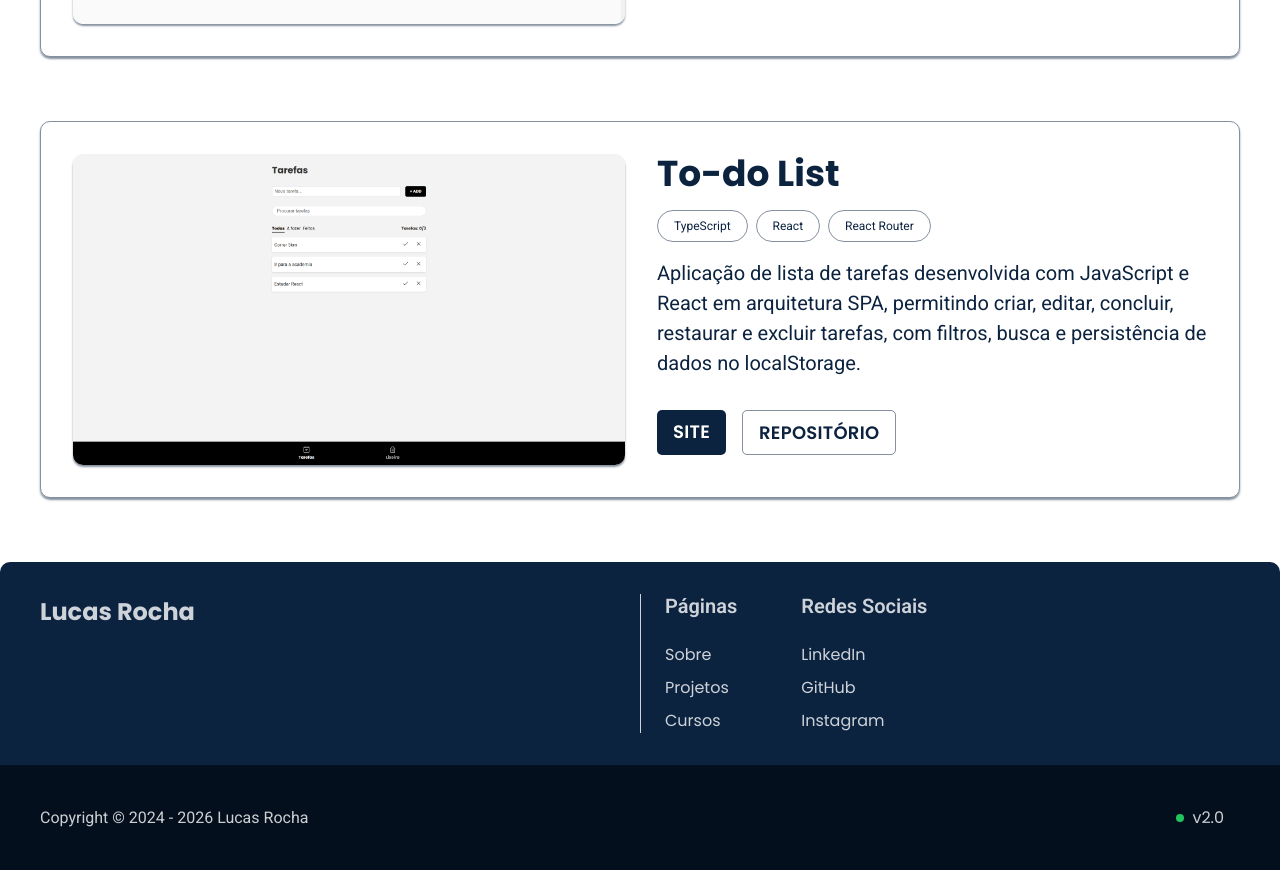
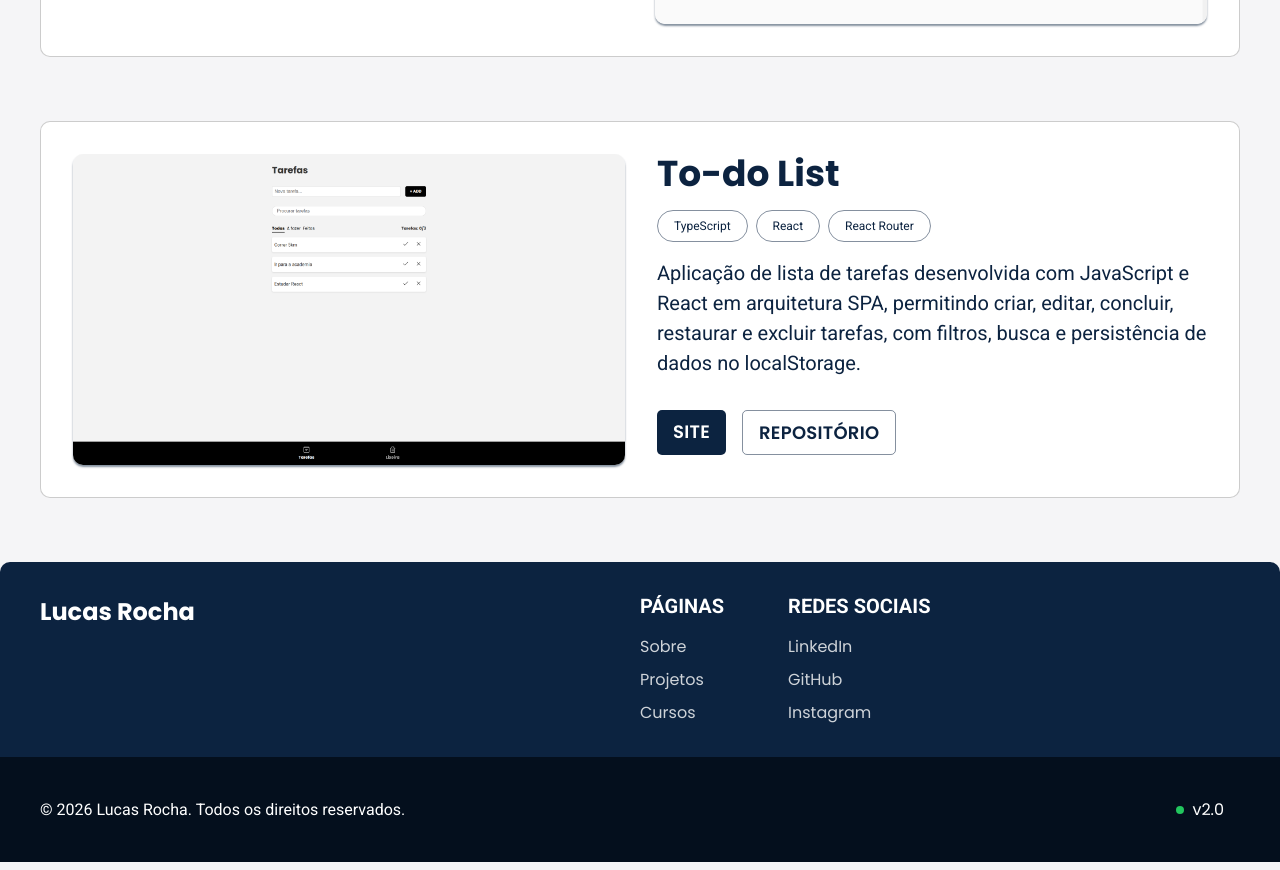
Before and after one commit to lucasrochabz/portfolio, a React (Vite) app: page / in a window 1280 px wide. Shown: the part 1520-2390 px from the top of the page. Built offline with nearby package versions, Linux system fonts and the light colour scheme.

Commit message:
mudando estilo do card dos projetos

```diff
--- a/src/components/Footer/Footer.jsx
+++ b/src/components/Footer/Footer.jsx
@@ -33,26 +33,37 @@ const Footer = () => {
           </Link>
 
           <nav className={styles.links}>
+            <div>
+              <Heading as="h3" className={styles.tilte}>
+                Páginas
+              </Heading>
               <ul className={styles.list}>
-              <li className={styles.top}>Páginas</li>
-
                 {navigationLinks.map((link) => (
                   <li key={link.label}>
                     <Link to={link.path}>{link.label}</Link>
                   </li>
                 ))}
               </ul>
+            </div>
 
+            <div>
+              <Heading as="h3" className={styles.tilte}>
+                Redes Sociais
+              </Heading>
               <ul className={styles.list}>
-              <li className={styles.top}>Redes Sociais</li>
                 {profile.socials.map((social) => (
                   <li key={social.text}>
-                  <a href={social.url} target="_blank">
+                    <a
+                      href={social.url}
+                      target="_blank"
+                      rel="noopener noreferrer"
+                    >
                       {social.text}
                     </a>
                   </li>
                 ))}
               </ul>
+            </div>
           </nav>
         </div>
       </header>
--- a/src/components/Footer/Footer.module.css
+++ b/src/components/Footer/Footer.module.css
@@ -1,5 +1,5 @@
 .footer {
-  color: var(--white-80-color);
+  color: var(--white-color);
 }
 
 .header {
@@ -21,13 +21,7 @@
   display: flex;
   flex-wrap: wrap;
   align-items: start;
-  border-left: 1px solid;
   gap: var(--space-xl);
-  padding-left: 1.5rem;
-}
-
-.links a:hover {
-  color: var(--secondary-color);
 }
 
 .list {
@@ -37,10 +31,19 @@
   gap: var(--space-sm);
 }
 
-.top {
+.tilte {
   font-size: var(--font-size-base);
-  font-weight: 600;
+  text-transform: uppercase;
   margin-bottom: var(--space-md);
+}
+
+.list a {
+  opacity: 0.8;
+  transition: 0.3s;
+}
+
+.list a:hover {
+  opacity: 1;
 }
 
 .section {
@@ -53,6 +56,7 @@
   display: flex;
   justify-content: space-between;
   align-items: center;
+  text-align: center;
   margin: 0 auto;
 }
 
--- a/src/components/Heading/Heading.module.css
+++ b/src/components/Heading/Heading.module.css
@@ -4,11 +4,27 @@
 }
 
 .logo {
+  position: relative;
   color: var(--white-color);
   font-size: 2rem;
   line-height: 1.1;
 }
 
-.logo:hover {
-  opacity: 0.9;
+.logo::after {
+  content: '';
+  position: absolute;
+  display: block;
+  background-color: var(--secondary-color);
+  width: 125px;
+  height: 2px;
+  left: 0;
+  border-radius: 100px;
+
+  transform: scale(0);
+  transform-origin: left;
+  transition: transform 0.3s ease;
 }
+
+.logo:hover::after {
+  transform: scale(1);
+}
--- a/src/components/ProjectCard/ProjectCard.jsx
+++ b/src/components/ProjectCard/ProjectCard.jsx
@@ -8,13 +8,13 @@ const images = import.meta.glob('/src/assets/projects/*', {
   eager: true,
 });
 
-const ProjectCard = ({ project }) => {
+const ProjectCard = ({ project, reverse }) => {
   const imageModule = images[`/src/assets/projects/${project.image}`];
   const imagePath = imageModule?.default;
 
   return (
-    <article className={styles.card}>
-      <figure>
+    <article className={`${styles.card} ${reverse ? styles.reverse : ''}`}>
+      <figure className={styles.figure}>
         <img src={imagePath} alt={project.name} />
       </figure>
 
@@ -42,6 +42,7 @@ const ProjectCard = ({ project }) => {
 };
 
 ProjectCard.propTypes = {
+  reverse: PropTypes.bool,
   project: PropTypes.shape({
     image: PropTypes.string.isRequired,
     name: PropTypes.string.isRequired,
--- a/src/components/ProjectCard/ProjectCard.module.css
+++ b/src/components/ProjectCard/ProjectCard.module.css
@@ -1,27 +1,26 @@
 .card {
   display: grid;
   grid-template-columns: 552px auto;
+  background-color: #fff;
+  border: 1px solid rgba(0, 0, 0, 0.2);
+  border-radius: 10px;
+  transition: 0.3s;
   gap: var(--space-lg);
-  border: 1px solid var(--deep-navy-50-color);
-  border-radius: 10px;
-  box-shadow: 0px 2px 2px var(--deep-navy-50-color);
-  transition: 0.3s;
   padding: var(--space-lg);
 
   grid-template-areas: "figure content";
 }
 
-.card:nth-child(even) {
-  grid-template-areas: "content figure";
-  grid-template-columns: auto 552px;
+.card:hover {
+  transform: scale(1.01);
 }
 
-.card:hover {
-  border-color: var(--primary-color);
+.reverse {
+  grid-template-columns: auto 552px;
+  grid-template-areas: "content figure";
 }
 
-.card figure {
-  width: 100%;
+.figure {
   border-radius: 10px;
   box-shadow: 0 2px 2px var(--deep-navy-50-color);
   overflow: hidden;
@@ -54,7 +53,7 @@
 }
 
 @media (max-width: 800px) {
-  .card, .card:nth-child(even) {
+  .card {
     padding: 1.5rem;
     grid-template-columns: 1fr;
     grid-template-areas:
--- a/src/components/ProjectList/ProjectList.jsx
+++ b/src/components/ProjectList/ProjectList.jsx
@@ -3,15 +3,13 @@ import { ProjectCard } from '../ProjectCard';
 import styles from './ProjectList.module.css';
 
 const ProjectList = ({ projects, withContainer = false }) => {
-  const className = withContainer
-    ? `container ${styles.list}`
-    : styles.projectList;
+  const className = withContainer ? `container ${styles.list}` : styles.list;
 
   return (
     <ul className={className}>
-      {projects.map((project) => (
-        <li key={project.id}>
-          <ProjectCard project={project} />
+      {projects.map((project, index) => (
+        <li key={project.id} className={styles.item}>
+          <ProjectCard project={project} reverse={index % 2 !== 0} />
         </li>
       ))}
     </ul>
--- a/src/data/profile.js
+++ b/src/data/profile.js
@@ -53,6 +53,6 @@ export const profile = {
     'Jest',
     'Cypress',
   ],
-  copyright: 'Copyright © 2024 - 2026 Lucas Rocha',
+  copyright: '© 2026 Lucas Rocha. Todos os direitos reservados.',
   version: 'v2.0',
 };
--- a/src/pages/CoursePage/CoursePage.module.css
+++ b/src/pages/CoursePage/CoursePage.module.css
@@ -6,7 +6,8 @@
 }
 
 .card {
-  border: 1px solid;
+  background-color: #fff;
+  border: 1px solid rgba(0, 0, 0, 0.2);
   border-radius: 10px;
   padding: var(--space-lg);
 }
--- a/src/styles/tokens/colors.css
+++ b/src/styles/tokens/colors.css
@@ -1,5 +1,6 @@
 :root {
-  --base-color: #ffffff;
+  /* --base-color: #ffffff; */
+  --base-color: #f5f5f7;
   --text-color: #0C2340;
 
   --primary-color: #0C2340;
```
Lines whose indentation alone changed are shown as unchanged.
